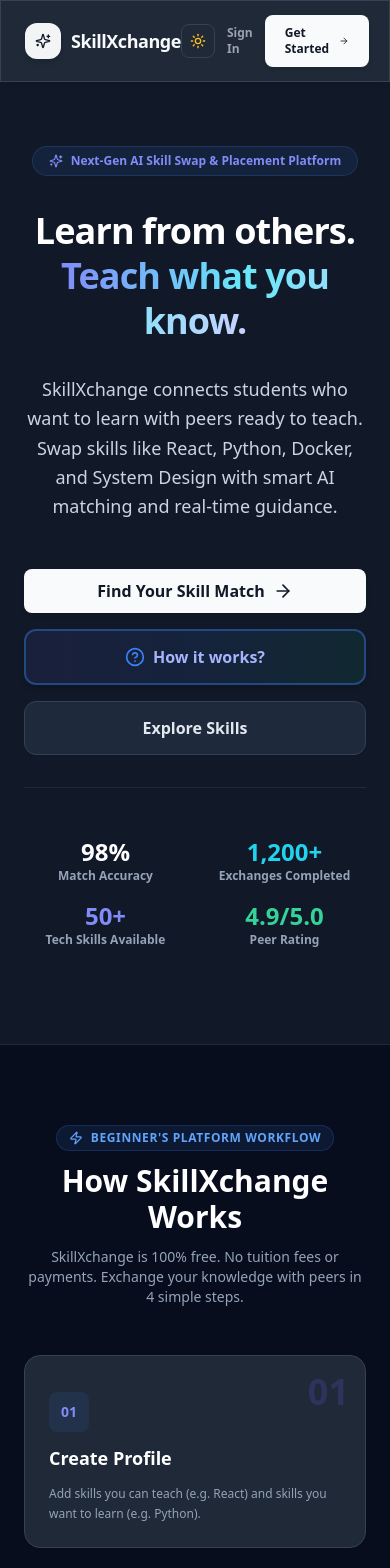
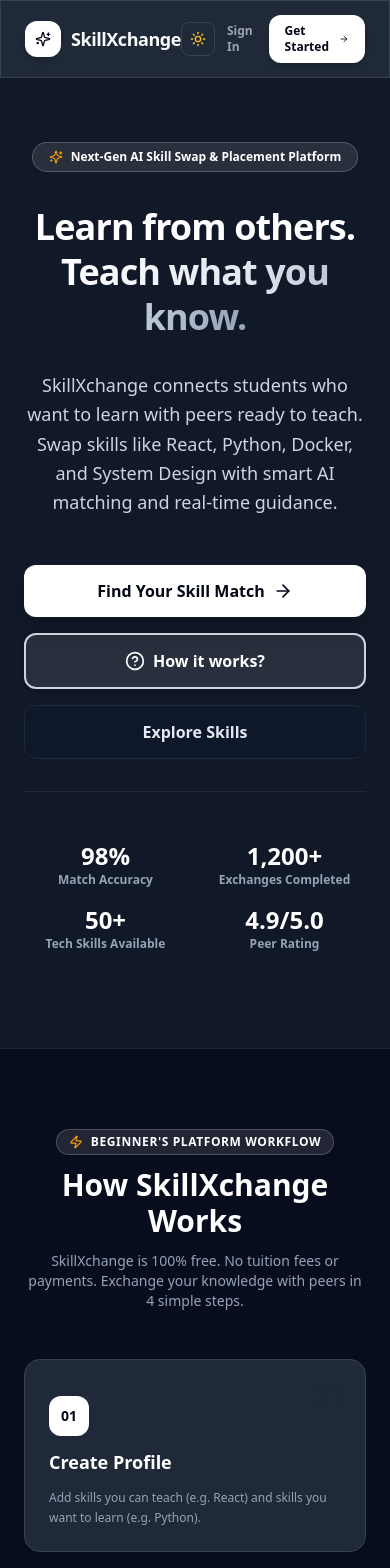
Before and after one commit to Adarshkumar702/skillxchange, a Next.js app in the folder apps/web/: page / in a window 390 px wide. Shown: the top 1568 px of the page. Built offline with nearby package versions, Linux system fonts and the light colour scheme.

Commit message:
style(theme): update primary blue theme to sleek executive black obsidian theme across landing page and navbar

```diff
--- a/apps/web/app/page.tsx
+++ b/apps/web/app/page.tsx
@@ -14,7 +14,6 @@ import {
   Users,
   Video,
   Star,
-  Award,
   BookOpen,
   Send,
   Zap,
@@ -36,7 +35,7 @@ export default function LandingPage() {
       id: 1,
       number: 'Step 01',
       icon: BookOpen,
-      color: 'text-blue-500 bg-blue-500/10 border-blue-500/30',
+      color: 'text-slate-900 dark:text-white bg-slate-900/10 dark:bg-white/10 border-slate-900/30 dark:border-white/30',
       title: 'Create Profile & Set Your Skills',
       headline: 'Tell us what you can teach and what you want to learn.',
       desc: 'Register your free student account. List skills you feel comfortable teaching (e.g. React, C++, Web Development) and skills you are eager to master (e.g. Python, Docker, System Design).',
@@ -46,7 +45,7 @@ export default function LandingPage() {
       id: 2,
       number: 'Step 02',
       icon: Sparkles,
-      color: 'text-indigo-500 bg-indigo-500/10 border-indigo-500/30',
+      color: 'text-slate-900 dark:text-white bg-slate-900/10 dark:bg-white/10 border-slate-900/30 dark:border-white/30',
       title: 'AI Reciprocal Skill Matching',
       headline: 'Our smart algorithm finds your perfect peer partner.',
       desc: 'SkillXchange matches you with students who have opposite learning needs. For example: You teach Student B React, while Student B teaches you Python! Zero money involved.',
@@ -56,7 +55,7 @@ export default function LandingPage() {
       id: 3,
       number: 'Step 03',
       icon: Send,
-      color: 'text-emerald-500 bg-emerald-500/10 border-emerald-500/30',
+      color: 'text-slate-900 dark:text-white bg-slate-900/10 dark:bg-white/10 border-slate-900/30 dark:border-white/30',
       title: 'Send a 1-Click Swap Request',
       headline: 'Connect with verified peers and mentors instantly.',
       desc: 'Browse student profiles, inspect verified badges, university details, and reputation scores. Click "Send Swap Request" to propose a 1-on-1 skill exchange.',
@@ -66,7 +65,7 @@ export default function LandingPage() {
       id: 4,
       number: 'Step 04',
       icon: Video,
-      color: 'text-cyan-500 bg-cyan-500/10 border-cyan-500/30',
+      color: 'text-slate-900 dark:text-white bg-slate-900/10 dark:bg-white/10 border-slate-900/30 dark:border-white/30',
       title: '1-on-1 HD Video & Live Chat',
       headline: 'Learn live in dedicated high-definition video rooms.',
       desc: 'Join direct 1-on-1 HD video call rooms with zero lobby waiting. Use right-side live chat, share screens, review code together, and complete learning milestones.',
@@ -76,7 +75,7 @@ export default function LandingPage() {
       id: 5,
       number: 'Step 05',
       icon: Star,
-      color: 'text-amber-500 bg-amber-500/10 border-amber-500/30',
+      color: 'text-slate-900 dark:text-white bg-slate-900/10 dark:bg-white/10 border-slate-900/30 dark:border-white/30',
       title: 'Peer Ratings & Placement Readiness',
       headline: 'Build reputation, earn badges, and get job-ready.',
       desc: 'After each session, rate your partner. Earn reputation stars, unlock achievement badges, and analyze your placement readiness score for top software developer roles.',
@@ -91,13 +90,13 @@ export default function LandingPage() {
       {/* Hero Section */}
       <section className="relative pt-16 pb-24 px-6 overflow-hidden">
         <div className="max-w-5xl mx-auto text-center space-y-8 relative z-10">
-          <div className="inline-flex items-center gap-2 px-4 py-1.5 rounded-full bg-blue-500/10 border border-blue-500/20 text-blue-600 dark:text-indigo-400 text-xs font-semibold shadow-sm">
-            <Sparkles className="w-3.5 h-3.5" /> Next-Gen AI Skill Swap & Placement Platform
+          <div className="inline-flex items-center gap-2 px-4 py-1.5 rounded-full bg-slate-900/10 dark:bg-white/10 border border-slate-900/20 dark:border-white/20 text-slate-900 dark:text-white text-xs font-semibold shadow-sm">
+            <Sparkles className="w-3.5 h-3.5 text-amber-500" /> Next-Gen AI Skill Swap & Placement Platform
           </div>
 
-          <h1 className="text-4xl sm:text-6xl font-extrabold tracking-tight text-slate-900 dark:text-white leading-tight">
+          <h1 className="text-4xl sm:text-6xl font-black tracking-tight text-slate-900 dark:text-white leading-tight">
             Learn from others. <br />
-            <span className="bg-clip-text text-transparent bg-gradient-to-r from-blue-600 via-indigo-600 to-blue-800 dark:from-indigo-400 dark:via-cyan-300 dark:to-indigo-200">
+            <span className="bg-clip-text text-transparent bg-gradient-to-r from-slate-950 via-slate-800 to-slate-950 dark:from-white dark:via-slate-200 dark:to-slate-400">
               Teach what you know.
             </span>
           </h1>
@@ -106,24 +105,24 @@ export default function LandingPage() {
             SkillXchange connects students who want to learn with peers ready to teach. Swap skills like React, Python, Docker, and System Design with smart AI matching and real-time guidance.
           </p>
 
-          {/* Action Buttons with Prominent "How it works?" Button */}
+          {/* Action Buttons with Black Theme */}
           <div className="flex flex-col sm:flex-row items-center justify-center gap-4 pt-4">
-            <Link href="/register" className="btn-primary px-7 py-3.5 text-base font-semibold flex items-center gap-2 w-full sm:w-auto justify-center shadow-lg">
+            <Link href="/register" className="px-8 py-3.5 text-base font-black rounded-xl bg-slate-950 dark:bg-white text-white dark:text-slate-950 hover:bg-slate-800 dark:hover:bg-slate-100 transition-all flex items-center gap-2 w-full sm:w-auto justify-center shadow-xl">
               Find Your Skill Match <ArrowRight className="w-5 h-5" />
             </Link>
 
-            {/* HOW IT WORKS BUTTON */}
+            {/* HOW IT WORKS BUTTON IN BLACK THEME */}
             <button
               onClick={() => {
                 setShowHowItWorksModal(true);
                 scrollToHowItWorks();
               }}
-              className="px-7 py-3.5 text-base font-bold rounded-xl bg-gradient-to-r from-indigo-500/10 via-blue-500/10 to-emerald-500/10 border-2 border-blue-500/40 text-blue-600 dark:text-indigo-300 hover:border-blue-500 hover:bg-blue-500/20 transition-all w-full sm:w-auto flex items-center justify-center gap-2 shadow-md active:scale-95"
+              className="px-8 py-3.5 text-base font-black rounded-xl bg-slate-900/5 dark:bg-white/10 border-2 border-slate-950 dark:border-slate-300 text-slate-950 dark:text-white hover:bg-slate-950 hover:text-white dark:hover:bg-white dark:hover:text-slate-950 transition-all w-full sm:w-auto flex items-center justify-center gap-2 shadow-md active:scale-95"
             >
-              <HelpCircle className="w-5 h-5 text-blue-500" /> How it works?
+              <HelpCircle className="w-5 h-5" /> How it works?
             </button>
 
-            <Link href="/dashboard/discover" className="px-7 py-3.5 text-base font-semibold rounded-xl bg-white dark:bg-slate-800 border border-slate-300 dark:border-slate-700 text-slate-800 dark:text-slate-200 hover:border-slate-400 transition-all w-full sm:w-auto text-center shadow-sm">
+            <Link href="/dashboard/discover" className="px-8 py-3.5 text-base font-bold rounded-xl bg-white dark:bg-slate-900 border border-slate-300 dark:border-slate-800 text-slate-900 dark:text-slate-200 hover:border-slate-500 transition-all w-full sm:w-auto text-center shadow-sm">
               Explore Skills
             </Link>
           </div>
@@ -135,15 +134,15 @@ export default function LandingPage() {
               <p className="text-xs font-semibold text-slate-600 dark:text-slate-400">Match Accuracy</p>
             </div>
             <div>
-              <p className="text-2xl font-extrabold text-blue-600 dark:text-cyan-400">1,200+</p>
+              <p className="text-2xl font-extrabold text-slate-900 dark:text-white">1,200+</p>
               <p className="text-xs font-semibold text-slate-600 dark:text-slate-400">Exchanges Completed</p>
             </div>
             <div>
-              <p className="text-2xl font-extrabold text-indigo-600 dark:text-indigo-400">50+</p>
+              <p className="text-2xl font-extrabold text-slate-900 dark:text-white">50+</p>
               <p className="text-xs font-semibold text-slate-600 dark:text-slate-400">Tech Skills Available</p>
             </div>
             <div>
-              <p className="text-2xl font-extrabold text-emerald-600 dark:text-emerald-400">4.9/5.0</p>
+              <p className="text-2xl font-extrabold text-slate-900 dark:text-white">4.9/5.0</p>
               <p className="text-xs font-semibold text-slate-600 dark:text-slate-400">Peer Rating</p>
             </div>
           </div>
@@ -154,10 +153,10 @@ export default function LandingPage() {
       <section id="how-it-works-section" className="py-20 px-6 bg-slate-200/50 dark:bg-slate-950/60 border-y border-slate-300 dark:border-slate-800">
         <div className="max-w-6xl mx-auto space-y-12">
           <div className="text-center space-y-3">
-            <div className="inline-flex items-center gap-2 px-3 py-1 rounded-full bg-blue-500/10 border border-blue-500/20 text-blue-600 dark:text-blue-400 text-xs font-bold uppercase tracking-wider">
-              <Zap className="w-3.5 h-3.5" /> Beginner's Platform Workflow
+            <div className="inline-flex items-center gap-2 px-3 py-1 rounded-full bg-slate-900/10 dark:bg-white/10 border border-slate-900/20 dark:border-white/20 text-slate-900 dark:text-white text-xs font-bold uppercase tracking-wider">
+              <Zap className="w-3.5 h-3.5 text-amber-500" /> Beginner's Platform Workflow
             </div>
-            <h2 className="text-3xl font-extrabold text-slate-900 dark:text-white">How SkillXchange Works</h2>
+            <h2 className="text-3xl font-black text-slate-900 dark:text-white">How SkillXchange Works</h2>
             <p className="text-sm font-medium text-slate-600 dark:text-slate-400 max-w-xl mx-auto">
               SkillXchange is 100% free. No tuition fees or payments. Exchange your knowledge with peers in 4 simple steps.
             </p>
@@ -170,12 +169,12 @@ export default function LandingPage() {
               { step: '03', title: 'Chat & Sessions', desc: 'Connect live, schedule structured 1-on-1 sessions, and track checklist milestones.' },
               { step: '04', title: 'Rate & Unlock', desc: 'Complete exchanges, earn peer ratings, unlock achievements, and boost placement readiness.' },
             ].map((item) => (
-              <div key={item.step} className="glass-card p-6 rounded-2xl space-y-3 relative overflow-hidden shadow-sm hover:border-blue-500/40 transition-all">
-                <span className="text-4xl font-extrabold text-slate-300 dark:text-indigo-500/20 absolute top-4 right-4">{item.step}</span>
-                <div className="w-10 h-10 rounded-lg bg-blue-500/10 flex items-center justify-center text-blue-600 dark:text-indigo-400 font-bold text-sm">
+              <div key={item.step} className="glass-card p-6 rounded-2xl space-y-3 relative overflow-hidden shadow-sm hover:border-slate-500 transition-all">
+                <span className="text-4xl font-black text-slate-400 dark:text-slate-800 absolute top-4 right-4">{item.step}</span>
+                <div className="w-10 h-10 rounded-xl bg-slate-950 dark:bg-white text-white dark:text-slate-950 flex items-center justify-center font-black text-sm">
                   {item.step}
                 </div>
-                <h3 className="text-lg font-bold text-slate-900 dark:text-white">{item.title}</h3>
+                <h3 className="text-lg font-extrabold text-slate-900 dark:text-white">{item.title}</h3>
                 <p className="text-xs font-medium text-slate-600 dark:text-slate-400 leading-relaxed">{item.desc}</p>
               </div>
             ))}
@@ -184,7 +183,7 @@ export default function LandingPage() {
           <div className="text-center pt-4">
             <button
               onClick={() => setShowHowItWorksModal(true)}
-              className="px-6 py-3 rounded-xl bg-blue-600 hover:bg-blue-500 text-white font-bold text-xs shadow-lg inline-flex items-center gap-2 transition-all transform active:scale-95"
+              className="px-6 py-3.5 rounded-xl bg-slate-950 dark:bg-white text-white dark:text-slate-950 font-black text-xs shadow-lg inline-flex items-center gap-2 transition-all transform active:scale-95 hover:bg-slate-800 dark:hover:bg-slate-100"
             >
               <HelpCircle className="w-4 h-4" /> Open Full Interactive "How It Works" Guide
             </button>
@@ -196,40 +195,40 @@ export default function LandingPage() {
       <section className="py-20 px-6 max-w-6xl mx-auto space-y-12 w-full">
         <div className="grid grid-cols-1 md:grid-cols-2 gap-8 items-center">
           <div className="space-y-6">
-            <div className="inline-flex items-center gap-2 px-3 py-1 rounded-full bg-blue-500/10 border border-blue-500/20 text-blue-600 dark:text-cyan-400 text-xs font-semibold">
-              <Target className="w-3.5 h-3.5" /> Career Boost Feature
+            <div className="inline-flex items-center gap-2 px-3 py-1 rounded-full bg-slate-900/10 dark:bg-white/10 border border-slate-900/20 dark:border-white/20 text-slate-900 dark:text-white text-xs font-bold">
+              <Target className="w-3.5 h-3.5 text-amber-500" /> Career Boost Feature
             </div>
-            <h2 className="text-3xl font-extrabold text-slate-900 dark:text-white">Placement Readiness & Skill Gap Analyzer</h2>
+            <h2 className="text-3xl font-black text-slate-900 dark:text-white">Placement Readiness & Skill Gap Analyzer</h2>
             <p className="text-slate-700 dark:text-slate-300 text-sm leading-relaxed font-medium">
               Target top software engineer and full-stack developer roles. SkillXchange analyzes your current skill set against industry requirements, calculating your readiness score and recommending mentors to fill missing gaps.
             </p>
             <div className="space-y-2 text-xs font-medium text-slate-700 dark:text-slate-300">
-              <div className="flex items-center gap-2"><CheckCircle className="w-4 h-4 text-emerald-600 dark:text-emerald-400" /> Dynamic DSA & System Design Radar Scores</div>
-              <div className="flex items-center gap-2"><CheckCircle className="w-4 h-4 text-emerald-600 dark:text-emerald-400" /> Automated 30-Day Personalized Learning Roadmaps</div>
-              <div className="flex items-center gap-2"><CheckCircle className="w-4 h-4 text-emerald-600 dark:text-emerald-400" /> Direct connection to student mentors for missing skills</div>
+              <div className="flex items-center gap-2"><CheckCircle className="w-4 h-4 text-emerald-500" /> Dynamic DSA & System Design Radar Scores</div>
+              <div className="flex items-center gap-2"><CheckCircle className="w-4 h-4 text-emerald-500" /> Automated 30-Day Personalized Learning Roadmaps</div>
+              <div className="flex items-center gap-2"><CheckCircle className="w-4 h-4 text-emerald-500" /> Direct connection to student mentors for missing skills</div>
             </div>
-            <Link href="/register" className="inline-block btn-primary text-sm">
+            <Link href="/register" className="inline-block px-6 py-3 rounded-xl bg-slate-950 dark:bg-white text-white dark:text-slate-950 text-xs font-black shadow-md">
               Check Your Placement Score
             </Link>
           </div>
 
-          <div className="glass-panel p-6 rounded-2xl space-y-4 border border-slate-300 dark:border-surfaceBorder shadow-xl">
-            <div className="flex justify-between items-center border-b border-slate-300 dark:border-surfaceBorder pb-3">
+          <div className="glass-panel p-6 rounded-2xl space-y-4 border border-slate-300 dark:border-slate-800 shadow-xl">
+            <div className="flex justify-between items-center border-b border-slate-300 dark:border-slate-800 pb-3">
               <span className="text-sm font-bold text-slate-900 dark:text-white">Target Role: Full Stack Developer</span>
               <span className="text-xs font-semibold px-2 py-0.5 rounded bg-emerald-500/10 text-emerald-700 dark:text-emerald-400 border border-emerald-500/20">79% Ready</span>
             </div>
             <div className="space-y-3">
               <div>
-                <div className="flex justify-between text-xs font-semibold mb-1"><span className="text-slate-700 dark:text-slate-300">DSA & Algorithms</span><span className="text-indigo-600 dark:text-indigo-400 font-bold">75%</span></div>
-                <div className="w-full h-2.5 bg-slate-200 dark:bg-surfaceBorder rounded-full overflow-hidden"><div className="h-full bg-indigo-600 dark:bg-indigo-500" style={{ width: '75%' }} /></div>
+                <div className="flex justify-between text-xs font-semibold mb-1"><span className="text-slate-700 dark:text-slate-300">DSA & Algorithms</span><span className="text-slate-900 dark:text-white font-bold">75%</span></div>
+                <div className="w-full h-2.5 bg-slate-200 dark:bg-slate-800 rounded-full overflow-hidden"><div className="h-full bg-slate-950 dark:bg-white" style={{ width: '75%' }} /></div>
               </div>
               <div>
-                <div className="flex justify-between text-xs font-semibold mb-1"><span className="text-slate-700 dark:text-slate-300">Tech Stack (React/Node)</span><span className="text-blue-600 dark:text-cyan-400 font-bold">90%</span></div>
-                <div className="w-full h-2.5 bg-slate-200 dark:bg-surfaceBorder rounded-full overflow-hidden"><div className="h-full bg-blue-600 dark:bg-cyan-400" style={{ width: '90%' }} /></div>
+                <div className="flex justify-between text-xs font-semibold mb-1"><span className="text-slate-700 dark:text-slate-300">Tech Stack (React/Node)</span><span className="text-slate-900 dark:text-white font-bold">90%</span></div>
+                <div className="w-full h-2.5 bg-slate-200 dark:bg-slate-800 rounded-full overflow-hidden"><div className="h-full bg-slate-950 dark:bg-white" style={{ width: '90%' }} /></div>
               </div>
               <div>
-                <div className="flex justify-between text-xs font-semibold mb-1"><span className="text-slate-700 dark:text-slate-300">System Design</span><span className="text-amber-600 dark:text-amber-400 font-bold">65%</span></div>
-                <div className="w-full h-2.5 bg-slate-200 dark:bg-surfaceBorder rounded-full overflow-hidden"><div className="h-full bg-amber-500" style={{ width: '65%' }} /></div>
+                <div className="flex justify-between text-xs font-semibold mb-1"><span className="text-slate-700 dark:text-slate-300">System Design</span><span className="text-slate-900 dark:text-white font-bold">65%</span></div>
+                <div className="w-full h-2.5 bg-slate-200 dark:bg-slate-800 rounded-full overflow-hidden"><div className="h-full bg-slate-950 dark:bg-white" style={{ width: '65%' }} /></div>
               </div>
             </div>
           </div>
@@ -237,25 +236,25 @@ export default function LandingPage() {
       </section>
 
       {/* CTA Section */}
-      <section className="py-16 px-6 bg-slate-900 text-white border-t border-slate-800 text-center">
+      <section className="py-16 px-6 bg-slate-950 text-white border-t border-slate-900 text-center">
         <div className="max-w-3xl mx-auto space-y-6">
-          <h2 className="text-3xl font-extrabold text-white">Ready to elevate your developer career?</h2>
+          <h2 className="text-3xl font-black text-white">Ready to elevate your developer career?</h2>
           <p className="text-slate-300 text-sm">Join hundreds of students exchanging skills today.</p>
-          <Link href="/register" className="btn-primary px-8 py-3 text-sm font-semibold inline-flex items-center gap-2 bg-white text-slate-900 hover:bg-slate-100">
+          <Link href="/register" className="px-8 py-3 text-sm font-black inline-flex items-center gap-2 bg-white text-slate-950 hover:bg-slate-100 rounded-xl shadow-lg">
             Create Free Account <ArrowRight className="w-4 h-4" />
           </Link>
         </div>
       </section>
 
-      {/* INTERACTIVE "HOW IT WORKS" BEGINNER GUIDE MODAL */}
+      {/* INTERACTIVE "HOW IT WORKS" BEGINNER GUIDE MODAL IN BLACK THEME */}
       {showHowItWorksModal && (
-        <div className="fixed inset-0 z-50 bg-black/80 backdrop-blur-md flex items-center justify-center p-4">
-          <div className="bg-slate-950 border-2 border-blue-500/40 p-6 sm:p-8 rounded-3xl max-w-3xl w-full space-y-6 shadow-2xl relative animate-in fade-in zoom-in-95 overflow-hidden">
+        <div className="fixed inset-0 z-50 bg-black/85 backdrop-blur-md flex items-center justify-center p-4">
+          <div className="bg-slate-950 border-2 border-slate-800 p-6 sm:p-8 rounded-3xl max-w-3xl w-full space-y-6 shadow-2xl relative animate-in fade-in zoom-in-95 overflow-hidden">
             {/* Header */}
             <div className="flex items-start justify-between border-b border-slate-800 pb-5">
               <div className="space-y-1">
-                <div className="inline-flex items-center gap-1.5 px-3 py-1 rounded-full bg-blue-500/20 text-blue-400 font-bold text-xs border border-blue-500/30 uppercase tracking-widest">
-                  <HelpCircle className="w-4 h-4 text-blue-400" /> Platform Walkthrough Guide
+                <div className="inline-flex items-center gap-1.5 px-3 py-1 rounded-full bg-white/10 text-white font-bold text-xs border border-white/20 uppercase tracking-widest">
+                  <HelpCircle className="w-4 h-4 text-amber-400" /> Platform Walkthrough Guide
                 </div>
                 <h3 className="text-xl sm:text-2xl font-black text-white pt-1">
                   How SkillXchange Works (Beginner's Guide)
@@ -284,7 +283,7 @@ export default function LandingPage() {
                     onClick={() => setActiveStepTab(step.id)}
                     className={`px-3.5 py-2 rounded-xl text-xs font-bold transition-all flex items-center gap-1.5 flex-shrink-0 border ${
                       isActive
-                        ? 'bg-blue-600 text-white border-blue-500 shadow-md'
+                        ? 'bg-white text-slate-950 border-white shadow-md'
                         : 'bg-slate-900 text-slate-400 border-slate-800 hover:text-white'
                     }`}
                   >
@@ -307,7 +306,7 @@ export default function LandingPage() {
                       <IconComponent className="w-6 h-6" />
                     </div>
                     <div>
-                      <span className="text-[10px] font-black uppercase text-blue-400 tracking-wider">
+                      <span className="text-[10px] font-black uppercase text-slate-400 tracking-wider">
                         {currentStep.number} of 05
                       </span>
                       <h4 className="text-base sm:text-lg font-black text-white">{currentStep.title}</h4>
@@ -342,7 +341,7 @@ export default function LandingPage() {
                 <Link
                   href="/register"
                   onClick={() => setShowHowItWorksModal(false)}
-                  className="btn-primary px-5 py-2.5 text-xs font-extrabold flex items-center justify-center gap-2 shadow-lg"
+                  className="px-5 py-2.5 rounded-xl bg-white text-slate-950 text-xs font-black flex items-center justify-center gap-2 shadow-lg hover:bg-slate-100"
                 >
                   Start Learning Now <ArrowRight className="w-4 h-4" />
                 </Link>
--- a/apps/web/components/navbar.tsx
+++ b/apps/web/components/navbar.tsx
@@ -26,14 +26,14 @@ export function Navbar() {
               className="flex items-center gap-1.5 px-3 py-1.5 rounded-xl bg-surface border border-surfaceBorder text-xs font-bold text-textMuted hover:text-textMain hover:border-slate-400 transition-all shadow-sm active:scale-95"
               title="Go Back"
             >
-              <ArrowLeft className="w-4 h-4 text-blue-500" />
+              <ArrowLeft className="w-4 h-4 text-slate-900 dark:text-white" />
               <span className="hidden sm:inline">Back</span>
             </button>
           )}
 
           <Link href="/" className="flex items-center gap-2.5 group">
-            <div className="w-9 h-9 rounded-xl bg-grey-900 dark:bg-grey-100 flex items-center justify-center shadow-md transition-transform group-hover:scale-105">
-              <Sparkles className="w-4 h-4 text-grey-100 dark:text-grey-900" />
+            <div className="w-9 h-9 rounded-xl bg-slate-950 dark:bg-white flex items-center justify-center shadow-md transition-transform group-hover:scale-105">
+              <Sparkles className="w-4 h-4 text-white dark:text-slate-950" />
             </div>
             <div>
               <span className="font-extrabold text-lg tracking-tight text-textMain">
@@ -52,7 +52,7 @@ export function Navbar() {
             Discover
           </Link>
           <Link href="/dashboard/placement" className="hover:text-textMain transition-colors flex items-center gap-1.5">
-            <Sparkles className="w-3.5 h-3.5 text-blue-500" /> Placement Readiness
+            <Sparkles className="w-3.5 h-3.5 text-amber-500" /> Placement Readiness
           </Link>
           <Link href="/dashboard/skill-gap" className="hover:text-textMain transition-colors">
             Skill Gap Analyzer
@@ -102,7 +102,7 @@ export function Navbar() {
               <Link href="/login" className="text-xs font-semibold text-textMuted hover:text-textMain transition-colors">
                 Sign In
               </Link>
-              <Link href="/register" className="btn-primary text-xs flex items-center gap-1.5">
+              <Link href="/register" className="px-4 py-2 rounded-xl bg-slate-950 dark:bg-white text-white dark:text-slate-950 text-xs font-bold flex items-center gap-1.5 shadow-md hover:bg-slate-800 dark:hover:bg-slate-100">
                 Get Started <ArrowRight className="w-3.5 h-3.5" />
               </Link>
             </>
```
